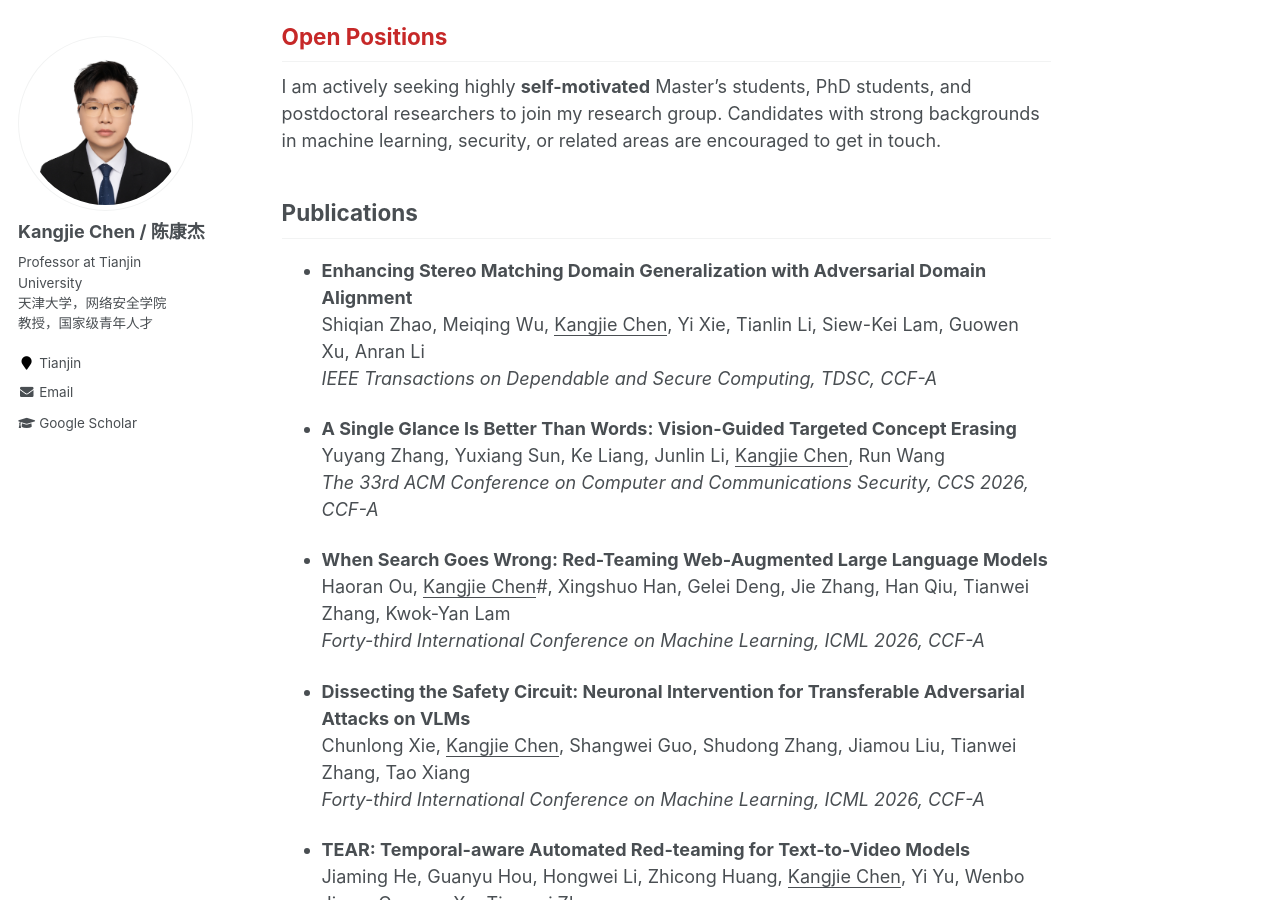
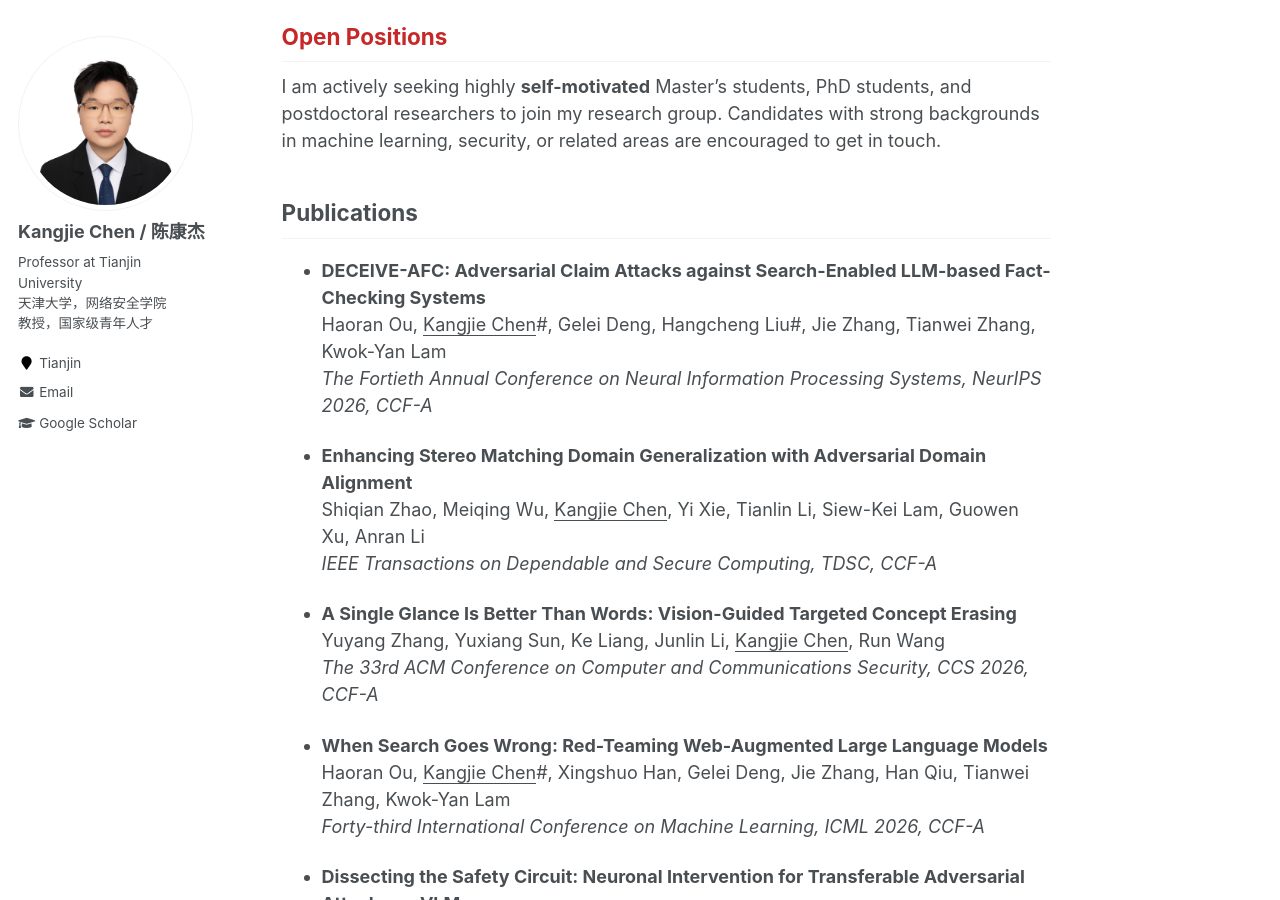
Before and after one commit to kangjie-chen/kangjie-chen.github.io, a Jekyll site: the page built from _pages/about.md, in a window 1280 px wide and 900 px high, scrolled down 457 px. Built offline with Jekyll 4.4.1, drawn with Linux system fonts in a browser that asks for light colours; some of the changed text lies outside the part shown.

Commit message:
Update about.md

```diff
--- a/_pages/about.md
+++ b/_pages/about.md
@@ -20,6 +20,13 @@ Before joining Tianjin University, I was a Research Fellow at Nanyang Technologi
 I am actively seeking highly **self-motivated** Master’s students, PhD students, and postdoctoral researchers to join my research group. Candidates with strong backgrounds in machine learning, security, or related areas are encouraged to get in touch.
 
 ## Publications
+
+- **DECEIVE-AFC: Adversarial Claim Attacks against Search-Enabled LLM-based Fact-Checking Systems**
+  <br/>
+  Haoran Ou, <u>Kangjie Chen</u>\#, Gelei Deng, Hangcheng Liu\#, Jie Zhang, Tianwei Zhang, Kwok-Yan Lam
+  <br/>
+  *The Fortieth Annual Conference on Neural Information Processing Systems, NeurIPS 2026, CCF-A*
+
 
 - **Enhancing Stereo Matching Domain Generalization with Adversarial Domain Alignment**
   <br/>
```
Also changed, not shown: other parts of _pages/about.md (+2 -0 lines).
